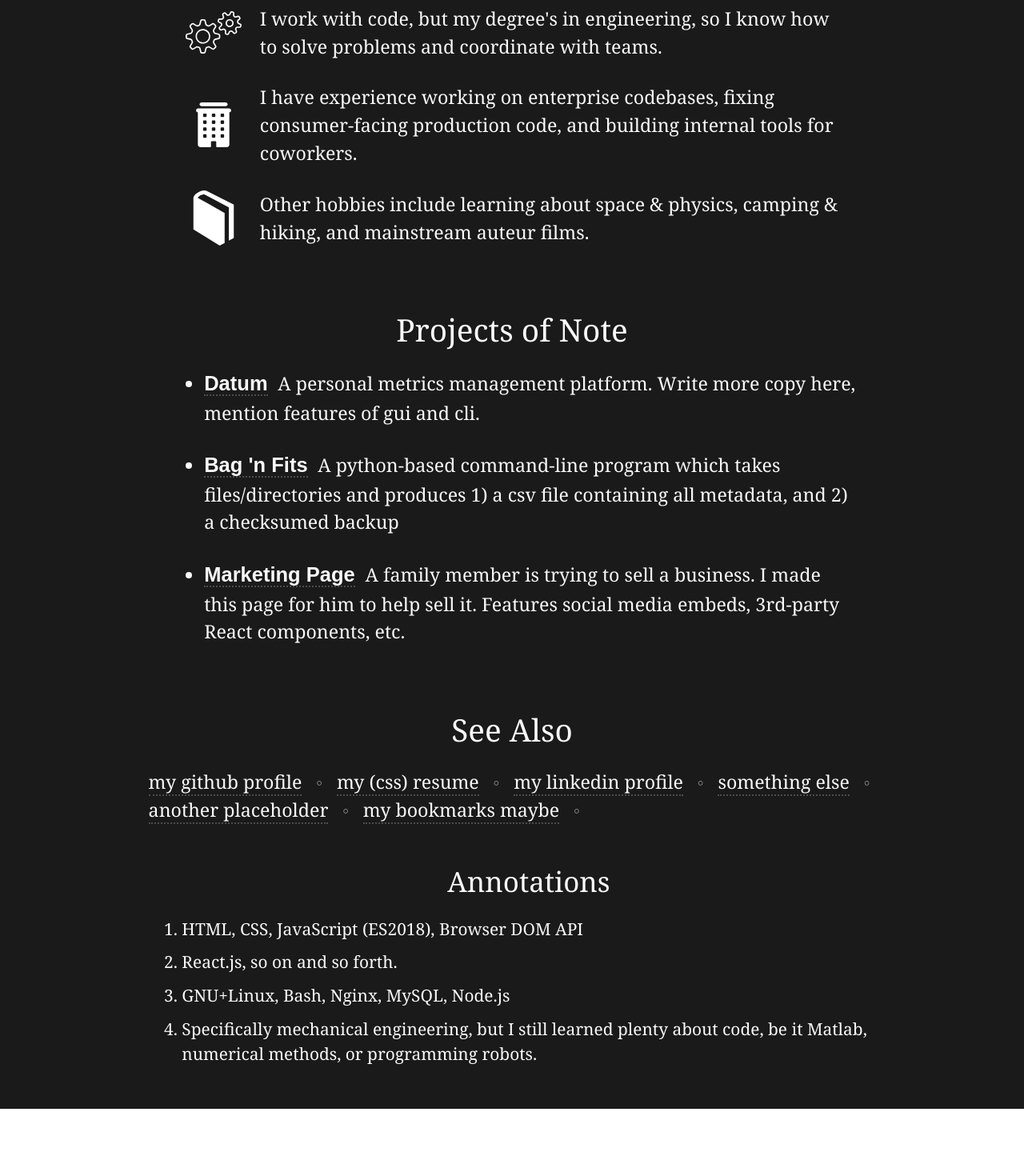
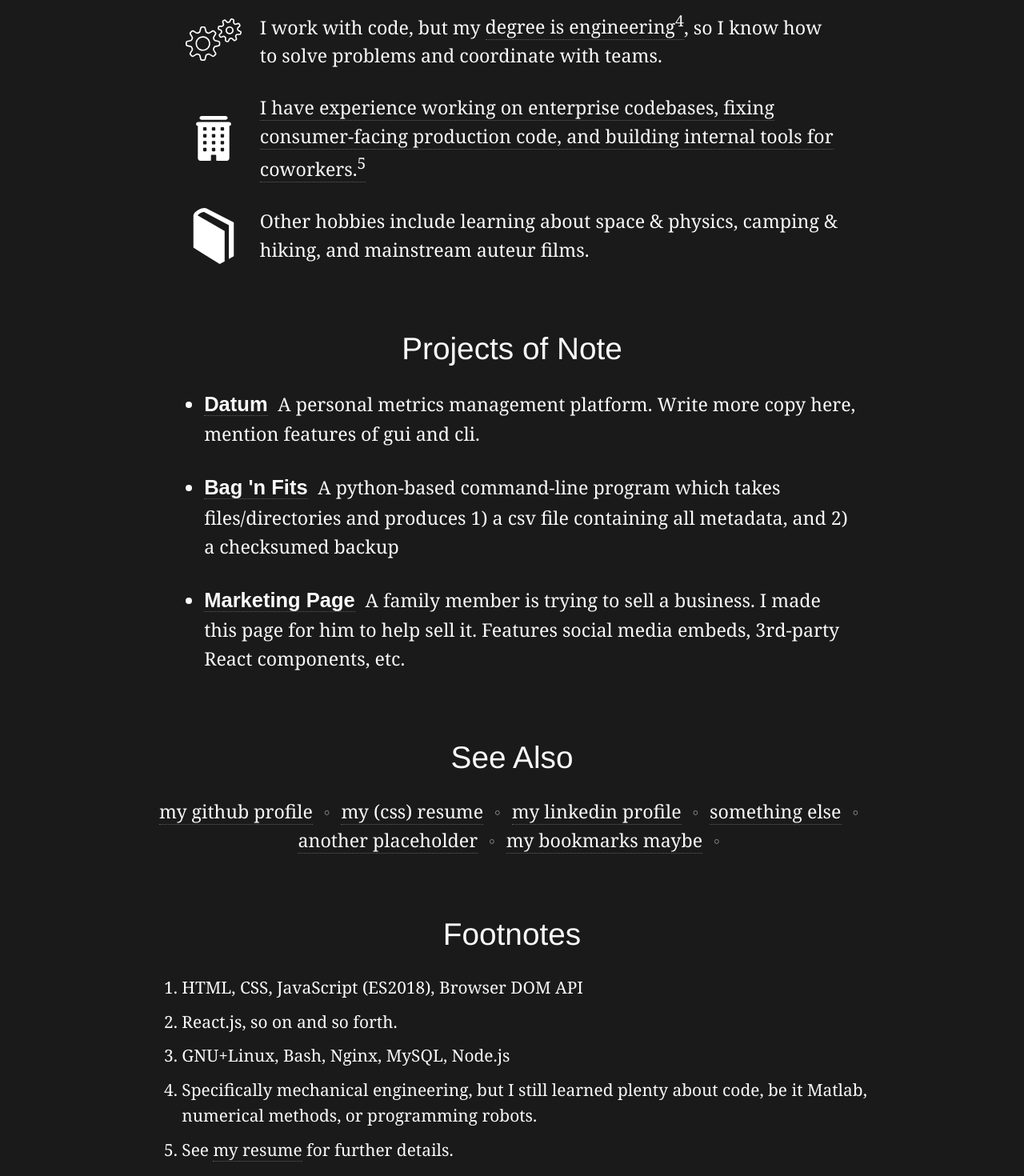
Before and after one commit to tdkohlbeck/hire.travisk.info, a React (Create React App) app: page / in a window 1280 px wide. Shown: the part 340-1810 px from the top of the page at 80% size. Before the commit the page ends 1726 px from the top, so only its background shows below. Built offline with nearby package versions, Linux system fonts and the light colour scheme.

Commit message:
adds footnote links to big list, tweaks style and layout

```diff
--- a/src/App.css
+++ b/src/App.css
@@ -2,7 +2,7 @@
 	box-sizing: border-box;
 	margin: 0;
 	padding: 0;
-	line-height: 1.5em;
+	line-height: 1.55em;
 }
 
 html {
@@ -15,7 +15,7 @@ html, body, #root {
 
 a {
 	color: #fafafa;
-	border-bottom: 2px dotted hsla(0, 0%, 50%, 0.5);
+	border-bottom: 1px dotted hsla(0, 0%, 50%, 0.67);
 	text-decoration: none;
 }
 
@@ -37,6 +37,7 @@ header {
 	padding-bottom: .5em;
 	font-size: 1.67em;
 	text-align: center;
+	font-family: Helvetica, sans-serif;
 }
 article > header {
 	padding-top: 2em;
@@ -53,6 +54,10 @@ section {
 }
 section#big {
 	margin: 0 2em;
+}
+section#small {
+	text-align: center;
+	padding-bottom: 3em;
 }
 
 #big ul {
@@ -88,10 +93,10 @@ img#gear {
 
 section#small > span > span {
 	opacity: 0.5;
-	padding: 0 0.5em;
+	padding: 0 0.33em;
 }
 
-footer {
+footer ol {
 	font-size: .9em;
 	padding-bottom: 2em;
 	padding-left: 2em;
--- a/src/App.js
+++ b/src/App.js
@@ -6,9 +6,9 @@ import book_icon from './book.svg'
 
 // main copy
 //const main_pitch = `I am a novice web developer and designer looking for an entry-level position with opportunity to learn and grow. I work with standard web technologies [1](HTML + CSS + JS), modern tools and libraries[2] and unix-based command-lines[3]`
-const engineering_blurb = 'I work with code, but my degree\'s in engineering, so I know how to solve problems and coordinate with teams.'
+//const engineering_blurb = 'I work with code, but my degree\'s in engineering, so I know how to solve problems and coordinate with teams.'
 //const engineering_blurb2 = 'These days I build with code, but I was taught engineering, so I know how to solve problems and coordinate with teams.'
-const experience_blurb = 'I have experience working on enterprise codebases, fixing consumer-facing production code, and building internal tools for coworkers.'
+//const experience_blurb = 'I have experience working on enterprise codebases, fixing consumer-facing production code, and building internal tools for coworkers.'
 const personal_blurb = 'Other hobbies include learning about space & physics, camping & hiking, and mainstream auteur films.'
 
 // project copy
@@ -54,11 +54,11 @@ function App() {
         <ul>
           <li>
             <img src={gear_icon} id='gear' alt='mechanical gear icon' />
-            <span>{engineering_blurb}</span>
+            <span>I work with code, but my <a href='#4'>degree is engineering<sup>4</sup></a>, so I know how to solve problems and coordinate with teams.</span>
           </li>
           <li>
             <img src={office_icon} id='gear' alt='mechanical gear icon' />
-            <span>{experience_blurb}</span>
+            <span><a href='#5'>I have experience working on enterprise codebases, fixing consumer-facing production code, and building internal tools for coworkers.<sup>5</sup></a></span>
           </li>
 					<li>
             <img src={book_icon} id='gear' alt='mechanical gear icon' />
@@ -93,12 +93,13 @@ function App() {
 				))}
       </section>
       <footer>
-				<header>Annotations</header>
+				<header>Footnotes</header>
 				<ol>
 					<li id='1'>HTML, CSS, JavaScript (ES2018), Browser DOM API</li>
 					<li id='2'>React.js, so on and so forth.</li>
 					<li id='3'>GNU+Linux, Bash, Nginx, MySQL, Node.js</li>
 					<li id='4'>Specifically mechanical engineering, but I still learned plenty about code, be it Matlab, numerical methods, or programming robots.</li>
+					<li id='5'>See <a href='resume'>my resume</a> for further details.</li>
 				</ol>
       </footer>
     </article>
```
